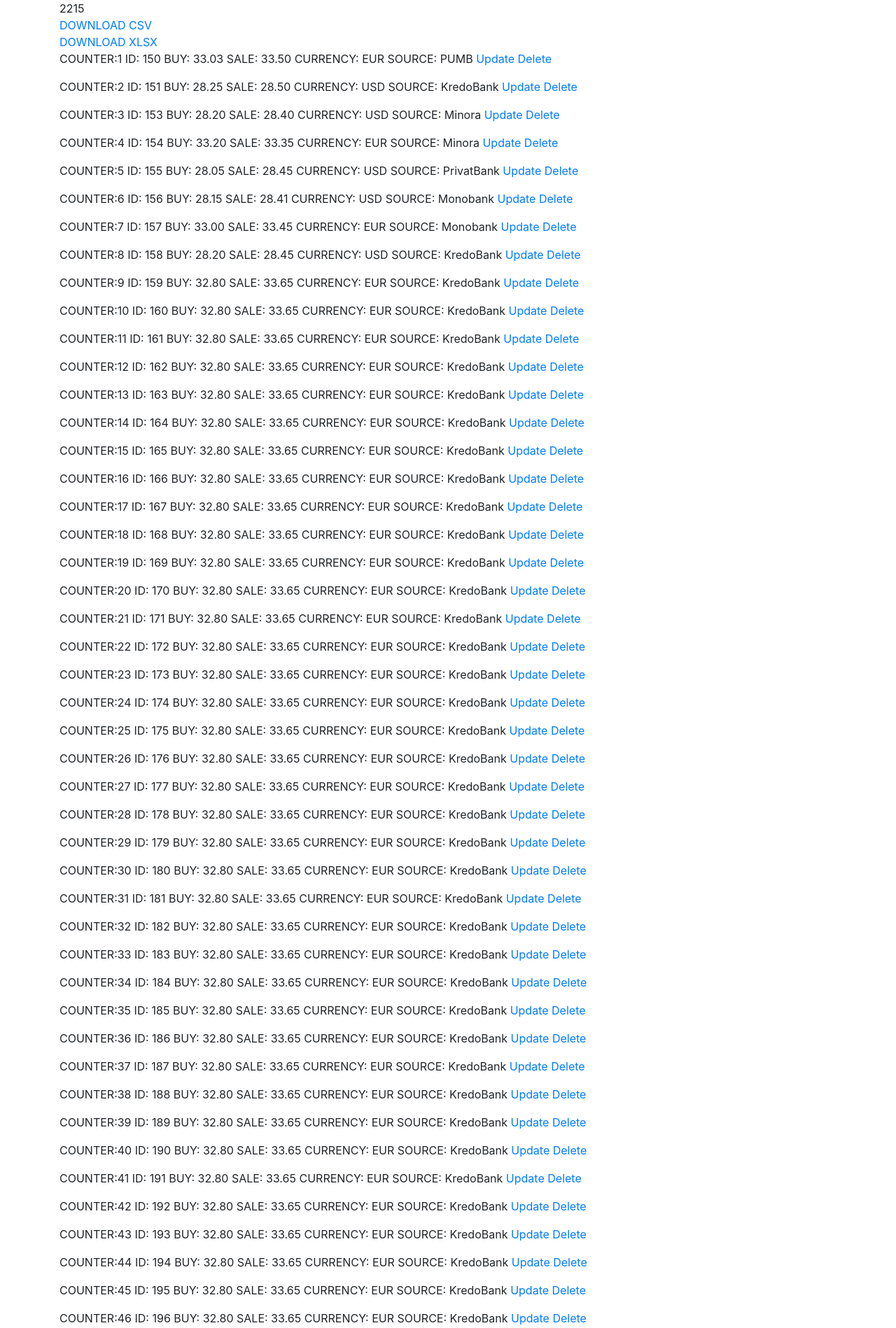
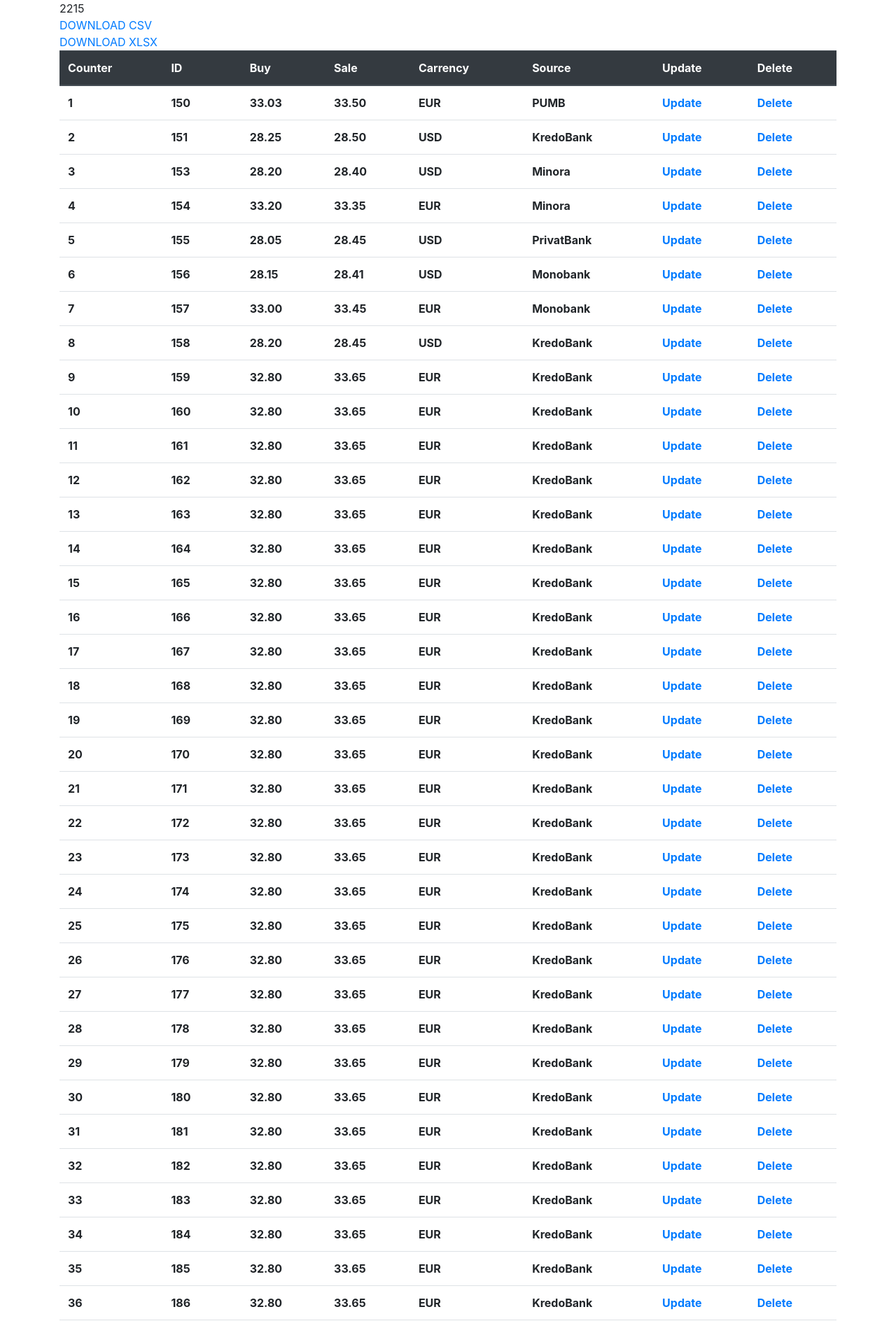
Before and after one commit to lb-dl/currency, a Django app: page /rate/list/ in a window 1280 px wide. Shown: the part 56-1954 px from the top of the page at 70% size. Run offline with Django 3.2, Linux system fonts and the light colour scheme; a user stored in the database is signed in; data comes from the database, SQL or seed files in the repository; both versions use the stored data as it was after the commit; lists and menus that the app fills with data are empty; parts of the project's set-up code (start-up, migrations or seed data) failed here and were passed over; some libraries are stand-ins or nearby versions.

Commit message:
used bootstrap for rate_list, cached latest_rate, added is_superuser

```diff
--- a/src/currency/currency/settings.py
+++ b/src/currency/currency/settings.py
@@ -6,7 +6,7 @@
 
 SECRET_KEY = '04$cymb0@u215fzk+v@kbxl_m-z0g0$mc#b%^(kiuw51enu3#h'
 
-DEBUG = False
+DEBUG = True
 
 if DEBUG is False:
     ALLOWED_HOSTS = [
@@ -16,7 +16,6 @@
 
 if DEBUG is True:
     ALLOWED_HOSTS = ['127.0.0.1']
-
 
 INSTALLED_APPS = [
     'django.contrib.admin',
--- a/src/currency/rate/models.py
+++ b/src/currency/rate/models.py
@@ -15,15 +15,12 @@
 
     def save(self, *args, **kwargs):
         super().save(*args, **kwargs)
-        key = self.__class__.cache_key(self.currency, self.source)
+        key = self.__class__.cache_key()
         cache.delete(key)
 
     @classmethod
-    def cache_key(cls, currency, source):
-        import hashlib
-        return hashlib.md5(
-          f"RateLatest:{currency}_{source}".encode())\
-            .hexdigest()
+    def cache_key(cls):
+        return 'key'
 
 
 class ContactUs(models.Model):
--- a/src/currency/rate/templates/rate/rate_list.html
+++ b/src/currency/rate/templates/rate/rate_list.html
@@ -9,21 +9,37 @@
       <div>
         <a href = "{% url 'rate:list-xlsx' %}">DOWNLOAD XLSX</a>
       </div>
-      {% for rate in rate_list %}
-        <p>
-          COUNTER:{{ forloop.counter }}
-          ID: {{ rate.id }}
-          BUY: {{ rate.buy }}
-          SALE: {{ rate.sale }}
-          CURRENCY: {{ rate.get_currency_display }}
-          SOURCE: {{ rate.get_source_display }}
-          {% if request.user.is_superuser %}
-          <a href = "{% url 'rate:update-rate' rate.id %}">Update</a>
-          <a href = "{% url 'rate:delete-rate' rate.id %}">Delete</a>
-          {% endif %}
-        </p>
-
-      {% endfor %}
+      <table class="table">
+        <thead class="thead-dark">
+          <tr>
+            <th scope="col">Counter</th>
+            <th scope="col">ID</th>
+            <th scope="col">Buy</th>
+            <th scope="col">Sale</th>
+            <th scope="col">Carrency</th>
+            <th scope="col">Source</th>
+            {% if request.user.is_superuser %}
+              <th scope="col">Update</th>
+              <th scope="col">Delete</th>
+            {% endif %}
+          </tr>
+        </thead>
+      <tbody>
+        {% for rate in rate_list %}
+          <tr>
+            <th>{{ forloop.counter }}</th>
+            <th>{{ rate.id }}</th>
+            <th>{{ rate.buy }}</th>
+            <th>{{ rate.sale }}</th>
+            <th>{{ rate.get_currency_display }}</th>
+            <th>{{ rate.get_source_display }}</th>
+            {% if request.user.is_superuser %}
+            <th><a href = "{% url 'rate:update-rate' rate.id %}">Update</a></th>
+            <th><a href = "{% url 'rate:delete-rate' rate.id %}">Delete</a></th>
+            {% endif %}
+          </tr>
+        {% endfor %}
+      </tbody>
     </div>
   </div>
 {% endblock content %}
--- a/src/currency/rate/views.py
+++ b/src/currency/rate/views.py
@@ -1,11 +1,13 @@
 import csv
 from io import BytesIO
 
+from django.contrib.auth.mixins import LoginRequiredMixin
 from django.core.mail import send_mail
 from django.http import HttpResponse
 from django.shortcuts import render
 from django.urls import reverse_lazy
 from django.views.generic import CreateView, DeleteView, ListView, UpdateView, View
+
 
 from rate.models import ContactUs, Feedback, Rate
 from rate.selectors import get_latest_rates
@@ -114,10 +116,13 @@
     return response
 
 
-class UpdateRate(UpdateView):
+class UpdateRate(LoginRequiredMixin, UpdateView):
     queryset = Rate.objects.all()
     fields = ('source', 'currency', 'buy', 'sale')
     success_url = reverse_lazy('index')
+
+    def super_user_test(self):
+        self.request.user.is_superuser
 
 
 class DeleteRate(DeleteView):
```
Also changed, not shown: src/currency/rate/selectors.py (+9 -13 lines), src/currency/db.sqlite3.
